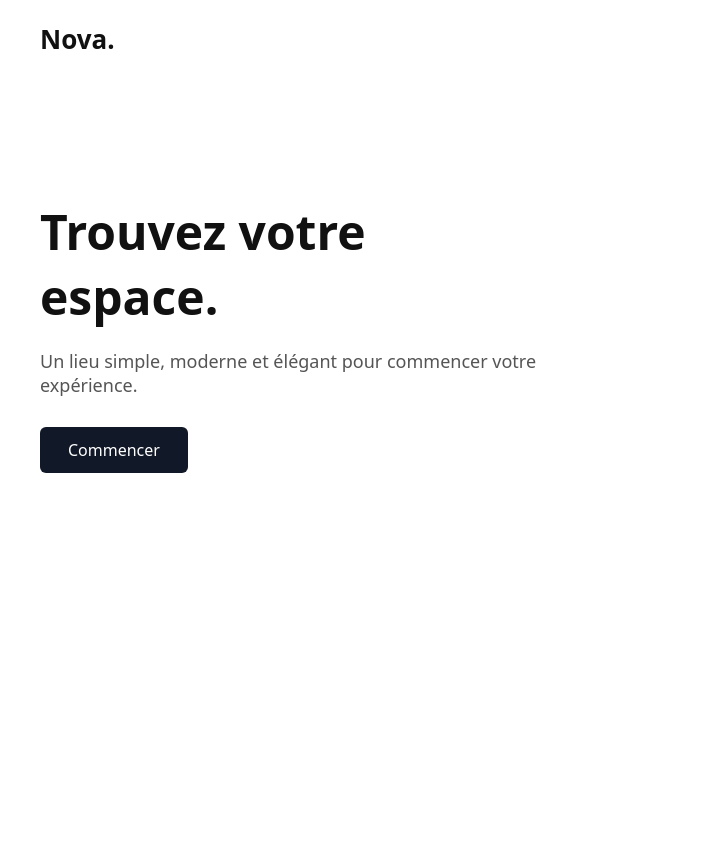
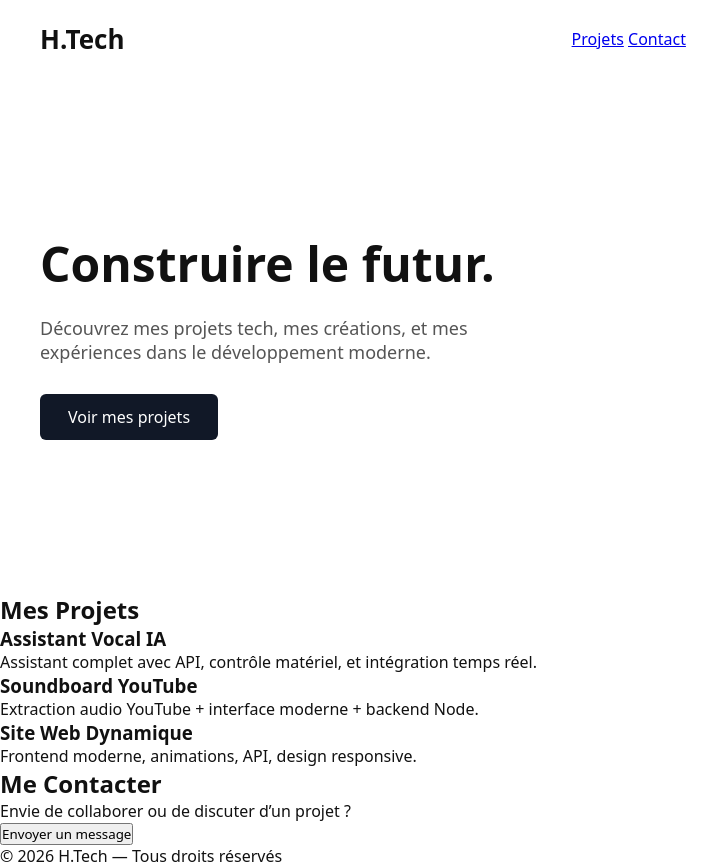
Before and after one commit to hs-web-dev/project, a plain HTML site: page index.html in a window 1280 px wide. Shown: the full height of the page, 0-715 px from the left. Before the commit the page ends 800 px from the top, so only its background shows below. Drawn offline with Linux system fonts and the light colour scheme.

Commit message:
Update index.html

```diff
--- a/index.html
+++ b/index.html
@@ -2,27 +2,70 @@
 <html lang="fr">
 <head>
   <meta charset="UTF-8" />
-  <title>Accueil</title>
+  <title>H — Tech Portfolio</title>
   <link rel="stylesheet" href="style.css" />
 </head>
+
 <body>
 
+  <!-- HEADER -->
   <header>
-    <div class="logo">Nova.</div>
+    <div class="logo">H.Tech</div>
+    <nav>
+      <a href="#projets">Projets</a>
+      <a href="#contact">Contact</a>
+    </nav>
     <button class="login-btn">Connexion</button>
   </header>
 
+  <!-- HERO -->
   <section class="hero">
     <div class="text">
-      <h1>Trouvez votre espace.</h1>
-      <p>Un lieu simple, moderne et élégant pour commencer votre expérience.</p>
-      <button class="cta-btn">Commencer</button>
+      <h1>Construire le futur.</h1>
+      <p>Découvrez mes projets tech, mes créations, et mes expériences dans le développement moderne.</p>
+      <button class="cta-btn">Voir mes projets</button>
     </div>
 
     <div class="image">
-      <img src="https://images.unsplash.com/photo-1522199710521-72d69614c702?auto=format&fit=crop&w=1200&q=80" alt="Hero Image">
+      <img src="https://images.unsplash.com/photo-1518770660439-4636190af475?auto=format&fit=crop&w=1200&q=80" alt="Tech Image">
     </div>
   </section>
+
+  <!-- PROJETS -->
+  <section id="projets" class="projects">
+    <h2>Mes Projets</h2>
+
+    <div class="project-grid">
+
+      <div class="project-card">
+        <h3>Assistant Vocal IA</h3>
+        <p>Assistant complet avec API, contrôle matériel, et intégration temps réel.</p>
+      </div>
+
+      <div class="project-card">
+        <h3>Soundboard YouTube</h3>
+        <p>Extraction audio YouTube + interface moderne + backend Node.</p>
+      </div>
+
+      <div class="project-card">
+        <h3>Site Web Dynamique</h3>
+        <p>Frontend moderne, animations, API, design responsive.</p>
+      </div>
+
+    </div>
+  </section>
+
+  <!-- CONTACT -->
+  <section id="contact" class="contact">
+    <h2>Me Contacter</h2>
+    <p>Envie de collaborer ou de discuter d’un projet ?</p>
+    <button class="contact-btn">Envoyer un message</button>
+  </section>
+
+  <!-- FOOTER -->
+  <footer>
+    © 2026 H.Tech — Tous droits réservés
+  </footer>
 
   <script src="script.js"></script>
 </body>
```
